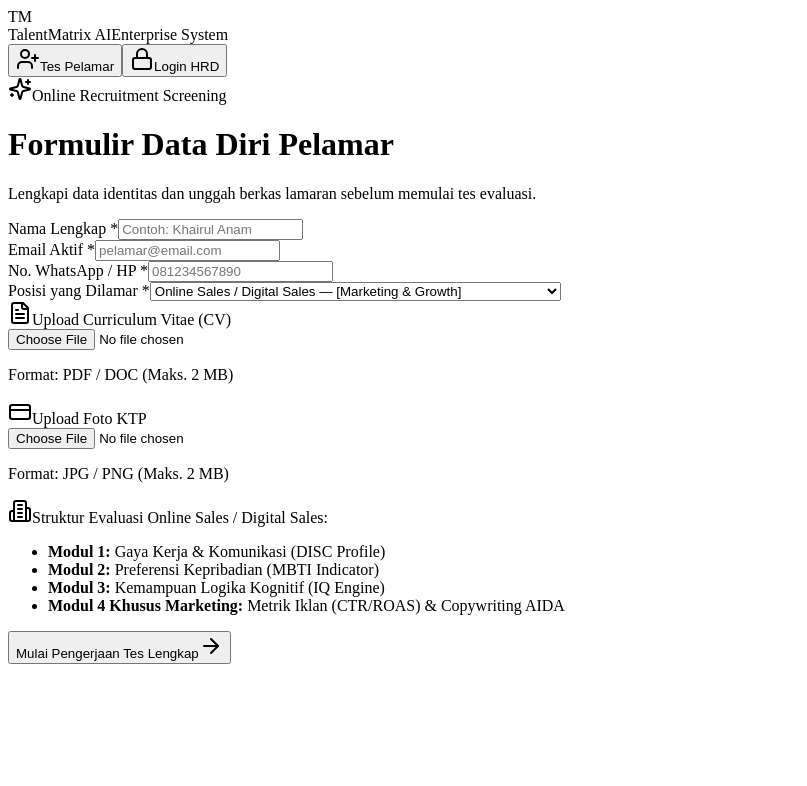
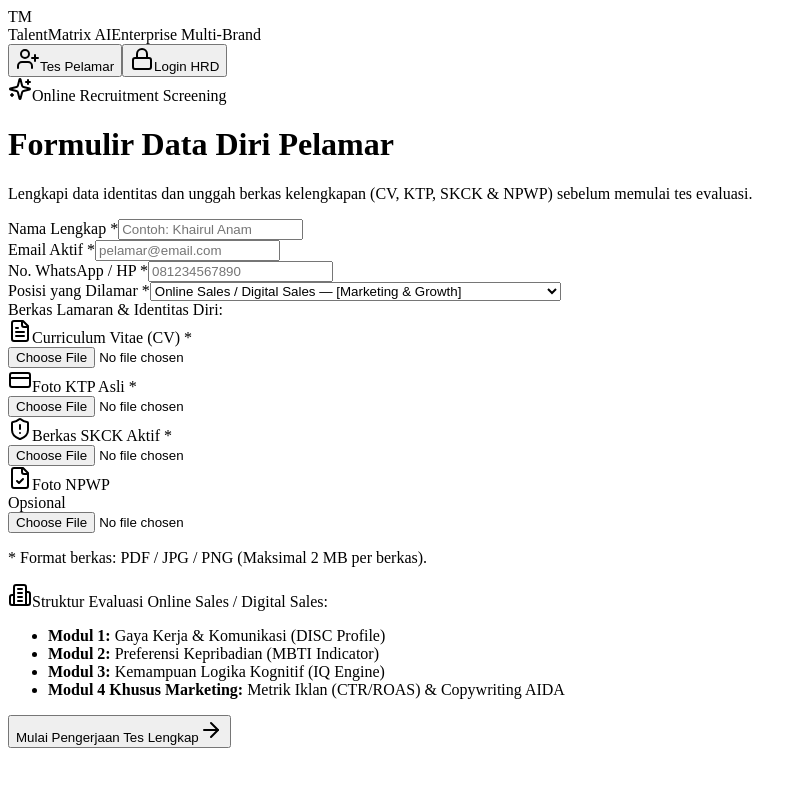
Before and after one commit to cioarlindaputra-glitch/talentfit-, a Next.js app: page / in a window 1280 px wide. Shown: the top 786 px of the page, without its empty margins (0-807 px from the left). Built offline with nearby package versions, Linux system fonts and the light colour scheme.

Commit message:
Enhance applicant form with SKCK and NPWP uploads
Updated applicant form to include additional document uploads (SKCK, NPWP) and modified local storage keys. Enhanced comments for clarity.

```diff
--- a/app/page.js
+++ b/app/page.js
@@ -4,7 +4,7 @@ import React, { useState, useEffect } from 'react';
 import {
   Award, Brain, CheckCircle, Clock, Download, Plus,
   Printer, ShieldCheck, Sparkles, UserPlus, ArrowRight, Info, Briefcase,
-  Lock, KeyRound, LogOut, Eye, EyeOff, Calculator, Megaphone, Trash2, HeartHandshake, Search, FileDown, Building2, Upload, FileText, CreditCard, ExternalLink
+  Lock, KeyRound, LogOut, Eye, EyeOff, Calculator, Megaphone, Trash2, HeartHandshake, Search, FileDown, Building2, FileText, CreditCard, ShieldAlert, FileCheck
 } from 'lucide-react';
 import {
   Chart as ChartJS,
@@ -479,7 +479,7 @@ export default function Home() {
   const [newPosTitle, setNewPosTitle] = useState('');
   const [newPosDept, setNewPosDept] = useState('');
 
-  // Form Pelamar & File Upload State
+  // Form Pelamar & File Upload State (CV, KTP, SKCK, NPWP)
   const [form, setForm] = useState({
     name: '',
     email: '',
@@ -490,6 +490,8 @@ export default function Home() {
 
   const [cvFile, setCvFile] = useState({ name: '', dataUrl: '' });
   const [ktpFile, setKtpFile] = useState({ name: '', dataUrl: '' });
+  const [skckFile, setSkckFile] = useState({ name: '', dataUrl: '' });
+  const [npwpFile, setNpwpFile] = useState({ name: '', dataUrl: '' });
 
   const [currentApplicant, setCurrentApplicant] = useState(null);
   const [activeQuestions, setActiveQuestions] = useState([]);
@@ -501,7 +503,7 @@ export default function Home() {
   // Load Saved Database
   useEffect(() => {
     const savedPin = localStorage.getItem('tm_hr_pin');
-    const savedPos = localStorage.getItem('tm_company_positions_v2');
+    const savedPos = localStorage.getItem('tm_company_positions_v3');
     const savedWa = localStorage.getItem('tm_hr_wa');
     const savedUrl = localStorage.getItem('tm_supabase_url');
     const savedKey = localStorage.getItem('tm_supabase_key');
@@ -542,6 +544,8 @@ export default function Home() {
             date: item.test_date,
             cv: item.cv_data || null,
             ktp: item.ktp_data || null,
+            skck: item.skck_data || null,
+            npwp: item.npwp_data || null,
             disc: item.disc_summary,
             mbti: item.mbti_summary,
             iq: item.iq_summary,
@@ -564,12 +568,11 @@ export default function Home() {
     }
   };
 
-  // Convert File ke Base64 Data URL
+  // Convert File ke Base64 Data URL (CV, KTP, SKCK, NPWP)
   const handleFileUpload = (e, type) => {
     const file = e.target.files[0];
     if (!file) return;
 
-    // Batas file 2MB
     if (file.size > 2 * 1024 * 1024) {
       alert(`Ukuran berkas ${file.name} melebihi 2 MB. Harap gunakan berkas di bawah 2 MB!`);
       e.target.value = null;
@@ -578,11 +581,10 @@ export default function Home() {
 
     const reader = new FileReader();
     reader.onloadend = () => {
-      if (type === 'cv') {
-        setCvFile({ name: file.name, dataUrl: reader.result });
-      } else if (type === 'ktp') {
-        setKtpFile({ name: file.name, dataUrl: reader.result });
-      }
+      if (type === 'cv') setCvFile({ name: file.name, dataUrl: reader.result });
+      else if (type === 'ktp') setKtpFile({ name: file.name, dataUrl: reader.result });
+      else if (type === 'skck') setSkckFile({ name: file.name, dataUrl: reader.result });
+      else if (type === 'npwp') setNpwpFile({ name: file.name, dataUrl: reader.result });
     };
     reader.readAsDataURL(file);
   };
@@ -665,7 +667,7 @@ export default function Home() {
     };
     const updated = [...positionsList, newPos];
     setPositionsList(updated);
-    localStorage.setItem('tm_company_positions_v2', JSON.stringify(updated));
+    localStorage.setItem('tm_company_positions_v3', JSON.stringify(updated));
     setNewPosTitle('');
     setNewPosDept('');
     setShowAddPosModal(false);
@@ -680,7 +682,7 @@ export default function Home() {
     if (confirm(`Hapus posisi "${positionsList[idxToDelete].title}" dari daftar lowongan?`)) {
       const updated = positionsList.filter((_, idx) => idx !== idxToDelete);
       setPositionsList(updated);
-      localStorage.setItem('tm_company_positions_v2', JSON.stringify(updated));
+      localStorage.setItem('tm_company_positions_v3', JSON.stringify(updated));
     }
   };
 
@@ -721,6 +723,8 @@ export default function Home() {
       ...form,
       cv: cvFile.dataUrl ? cvFile : null,
       ktp: ktpFile.dataUrl ? ktpFile : null,
+      skck: skckFile.dataUrl ? skckFile : null,
+      npwp: npwpFile.dataUrl ? npwpFile : null,
       id: 'APP-' + Math.floor(100000 + Math.random() * 900000),
       date: new Date().toLocaleDateString('id-ID', { day: 'numeric', month: 'short', year: 'numeric' })
     };
@@ -903,6 +907,8 @@ export default function Home() {
             test_date: resultObj.date,
             cv_data: resultObj.cv,
             ktp_data: resultObj.ktp,
+            skck_data: resultObj.skck,
+            npwp_data: resultObj.npwp,
             disc_summary: resultObj.disc,
             mbti_summary: resultObj.mbti,
             iq_summary: resultObj.iq,
@@ -967,12 +973,19 @@ export default function Home() {
       specificInfo += `\n*Skor Sales Properti:* ${activeReport.propertySales.score}% (${activeReport.propertySales.cat})`;
     }
 
+    // Status berkas yang dilampirkan
+    const docs = [];
+    if (activeReport.cv) docs.push('CV');
+    if (activeReport.ktp) docs.push('KTP');
+    if (activeReport.skck) docs.push('SKCK');
+    if (activeReport.npwp) docs.push('NPWP');
+
     const text = `Halo Tim HRD, saya telah menyelesaikan Tes Asesmen Online:\n\n` +
       `*Nama Pelamar:* ${activeReport.name}\n` +
       `*ID Token:* ${activeReport.id}\n` +
       `*Posisi Dilamar:* ${activeReport.position} (${activeReport.dept})\n` +
       `*No. WA:* ${activeReport.phone}\n` +
-      `*Berkas Upload:* ${activeReport.cv ? 'CV Terlampir' : 'Tanpa CV'}, ${activeReport.ktp ? 'KTP Terlampir' : 'Tanpa KTP'}\n` +
+      `*Berkas Upload:* ${docs.length > 0 ? docs.join(', ') : 'Belum Melampirkan'}\n` +
       `*Tipe MBTI:* ${activeReport.mbti.type} (${activeReport.mbti.title})\n` +
       `*DISC Dominan:* ${activeReport.disc.dom}\n` +
       `${specificInfo}\n\n` +
@@ -984,7 +997,6 @@ export default function Home() {
     window.open(waUrl, '_blank');
   };
 
-  // Helper untuk membuka file preview (Base64) di tab baru
   const openFilePreview = (dataUrl) => {
     if (!dataUrl) return;
     const win = window.open();
@@ -1014,7 +1026,7 @@ export default function Home() {
             </div>
             <div>
               <span className="font-extrabold text-base tracking-tight bg-gradient-to-r from-white via-slate-100 to-sky-400 bg-clip-text text-transparent">TalentMatrix AI</span>
-              <span className="text-[10px] ml-2 px-2 py-0.5 rounded-full bg-emerald-500/20 text-emerald-300 font-semibold border border-emerald-500/30">Enterprise System</span>
+              <span className="text-[10px] ml-2 px-2 py-0.5 rounded-full bg-emerald-500/20 text-emerald-300 font-semibold border border-emerald-500/30">Enterprise Multi-Brand</span>
             </div>
           </div>
 
@@ -1040,7 +1052,7 @@ export default function Home() {
       {/* Main Container */}
       <main className="max-w-4xl mx-auto w-full px-4 py-8 flex-1 flex flex-col justify-center">
 
-        {/* 1. FORM PENDAFTARAN PELAMAR (DILENGKAPI UPLOAD CV & KTP) */}
+        {/* 1. FORM PENDAFTARAN PELAMAR (DILENGKAPI CV, KTP, SKCK, NPWP) */}
         {view === 'applicant-form' && (
           <div className="bg-white rounded-3xl border border-slate-200 shadow-xl p-6 sm:p-10 relative">
             <div className="max-w-xl mx-auto text-center space-y-2 mb-8">
@@ -1049,7 +1061,7 @@ export default function Home() {
                 <span>Online Recruitment Screening</span>
               </div>
               <h1 className="text-2xl sm:text-3xl font-black text-slate-900">Formulir Data Diri Pelamar</h1>
-              <p className="text-xs sm:text-sm text-slate-500">Lengkapi data identitas dan unggah berkas lamaran sebelum memulai tes evaluasi.</p>
+              <p className="text-xs sm:text-sm text-slate-500">Lengkapi data identitas dan unggah berkas kelengkapan (CV, KTP, SKCK & NPWP) sebelum memulai tes evaluasi.</p>
             </div>
 
             <form onSubmit={handleStartTest} className="max-w-lg mx-auto space-y-4">
@@ -1113,19 +1125,23 @@ export default function Home() {
                 </select>
               </div>
 
-              {/* FITUR BARU: UPLOAD BERKAS CV & KTP */}
-              <div className="grid grid-cols-1 sm:grid-cols-2 gap-4 pt-1">
+              {/* SEKSI UPLOAD DOKUMEN: CV, KTP, SKCK & NPWP */}
+              <div className="pt-2">
+                <label className="block text-xs font-extrabold text-slate-800 uppercase tracking-wider mb-2">Berkas Lamaran & Identitas Diri:</label>
+
+                <div className="grid grid-cols-1 sm:grid-cols-2 gap-3">
                   {/* Upload CV */}
-                <div className="p-3.5 bg-slate-50 border border-slate-200 rounded-2xl space-y-2">
+                  <div className="p-3 bg-slate-50 border border-slate-200 rounded-2xl space-y-1.5">
                     <div className="flex items-center space-x-1.5 text-xs font-bold text-slate-700">
-                    <FileText className="w-4 h-4 text-sky-600" />
-                    <span>Upload Curriculum Vitae (CV)</span>
+                      <FileText className="w-3.5 h-3.5 text-sky-600" />
+                      <span>Curriculum Vitae (CV) *</span>
                     </div>
                     <input
                       type="file"
+                      required
                       accept=".pdf,.doc,.docx"
                       onChange={(e) => handleFileUpload(e, 'cv')}
-                    className="block w-full text-[11px] text-slate-500 file:mr-2.5 file:py-1.5 file:px-3 file:rounded-xl file:border-0 file:text-[10px] file:font-bold file:bg-sky-50 file:text-sky-700 hover:file:bg-sky-100 cursor-pointer"
+                      className="block w-full text-[11px] text-slate-500 file:mr-2 file:py-1 file:px-2.5 file:rounded-lg file:border-0 file:text-[10px] file:font-bold file:bg-sky-50 file:text-sky-700 hover:file:bg-sky-100 cursor-pointer"
                     />
                     {cvFile.name && (
                       <div className="text-[10px] font-semibold text-emerald-600 flex items-center space-x-1 truncate">
@@ -1133,20 +1149,20 @@ export default function Home() {
                         <span className="truncate">{cvFile.name}</span>
                       </div>
                     )}
-                  <p className="text-[9px] text-slate-400">Format: PDF / DOC (Maks. 2 MB)</p>
                   </div>
 
                   {/* Upload KTP */}
-                <div className="p-3.5 bg-slate-50 border border-slate-200 rounded-2xl space-y-2">
+                  <div className="p-3 bg-slate-50 border border-slate-200 rounded-2xl space-y-1.5">
                     <div className="flex items-center space-x-1.5 text-xs font-bold text-slate-700">
-                    <CreditCard className="w-4 h-4 text-emerald-600" />
-                    <span>Upload Foto KTP</span>
+                      <CreditCard className="w-3.5 h-3.5 text-emerald-600" />
+                      <span>Foto KTP Asli *</span>
                     </div>
                     <input
                       type="file"
+                      required
                       accept="image/*"
                       onChange={(e) => handleFileUpload(e, 'ktp')}
-                    className="block w-full text-[11px] text-slate-500 file:mr-2.5 file:py-1.5 file:px-3 file:rounded-xl file:border-0 file:text-[10px] file:font-bold file:bg-emerald-50 file:text-emerald-700 hover:file:bg-emerald-100 cursor-pointer"
+                      className="block w-full text-[11px] text-slate-500 file:mr-2 file:py-1 file:px-2.5 file:rounded-lg file:border-0 file:text-[10px] file:font-bold file:bg-emerald-50 file:text-emerald-700 hover:file:bg-emerald-100 cursor-pointer"
                     />
                     {ktpFile.name && (
                       <div className="text-[10px] font-semibold text-emerald-600 flex items-center space-x-1 truncate">
@@ -1154,8 +1170,53 @@ export default function Home() {
                         <span className="truncate">{ktpFile.name}</span>
                       </div>
                     )}
-                  <p className="text-[9px] text-slate-400">Format: JPG / PNG (Maks. 2 MB)</p>
-                </div>
+                  </div>
+
+                  {/* Upload SKCK */}
+                  <div className="p-3 bg-slate-50 border border-slate-200 rounded-2xl space-y-1.5">
+                    <div className="flex items-center space-x-1.5 text-xs font-bold text-slate-700">
+                      <ShieldAlert className="w-3.5 h-3.5 text-amber-600" />
+                      <span>Berkas SKCK Aktif *</span>
+                    </div>
+                    <input
+                      type="file"
+                      required
+                      accept="image/*,.pdf"
+                      onChange={(e) => handleFileUpload(e, 'skck')}
+                      className="block w-full text-[11px] text-slate-500 file:mr-2 file:py-1 file:px-2.5 file:rounded-lg file:border-0 file:text-[10px] file:font-bold file:bg-amber-50 file:text-amber-700 hover:file:bg-amber-100 cursor-pointer"
+                    />
+                    {skckFile.name && (
+                      <div className="text-[10px] font-semibold text-emerald-600 flex items-center space-x-1 truncate">
+                        <CheckCircle className="w-3 h-3 flex-shrink-0" />
+                        <span className="truncate">{skckFile.name}</span>
+                      </div>
+                    )}
+                  </div>
+
+                  {/* Upload NPWP (Opsional) */}
+                  <div className="p-3 bg-slate-50 border border-slate-200 rounded-2xl space-y-1.5">
+                    <div className="flex items-center justify-between">
+                      <div className="flex items-center space-x-1.5 text-xs font-bold text-slate-700">
+                        <FileCheck className="w-3.5 h-3.5 text-purple-600" />
+                        <span>Foto NPWP</span>
+                      </div>
+                      <span className="text-[9px] font-bold text-slate-400 uppercase bg-slate-200/60 px-1.5 py-0.5 rounded">Opsional</span>
+                    </div>
+                    <input
+                      type="file"
+                      accept="image/*,.pdf"
+                      onChange={(e) => handleFileUpload(e, 'npwp')}
+                      className="block w-full text-[11px] text-slate-500 file:mr-2 file:py-1 file:px-2.5 file:rounded-lg file:border-0 file:text-[10px] file:font-bold file:bg-purple-50 file:text-purple-700 hover:file:bg-purple-100 cursor-pointer"
+                    />
+                    {npwpFile.name && (
+                      <div className="text-[10px] font-semibold text-emerald-600 flex items-center space-x-1 truncate">
+                        <CheckCircle className="w-3 h-3 flex-shrink-0" />
+                        <span className="truncate">{npwpFile.name}</span>
+                      </div>
+                    )}
+                  </div>
+                </div>
+                <p className="text-[10px] text-slate-400 mt-1.5">* Format berkas: PDF / JPG / PNG (Maksimal 2 MB per berkas).</p>
               </div>
 
               {/* Banner Info Modul */}
@@ -1410,17 +1471,25 @@ export default function Home() {
                 <div><span className="text-slate-400 block font-bold text-[10px]">Departemen:</span><strong>{activeReport.dept}</strong></div>
               </div>
 
-              {/* Status Berkas Terlampir (CV & KTP) */}
-              <div className="p-3 bg-sky-50/70 border border-sky-200 rounded-xl flex items-center justify-between text-xs">
-                <span className="font-bold text-sky-900">Kelengkapan Berkas Pelamar:</span>
-                <div className="flex items-center space-x-3">
+              {/* Status Berkas Terlampir (CV, KTP, SKCK, NPWP) */}
+              <div className="p-3 bg-sky-50/70 border border-sky-200 rounded-xl text-xs space-y-1">
+                <span className="font-bold text-sky-900 block mb-1">Status Berkas Terlampir Pelamar:</span>
+                <div className="flex flex-wrap items-center gap-3">
                   <span className={`flex items-center space-x-1 font-semibold ${activeReport.cv ? 'text-emerald-700' : 'text-slate-400'}`}>
                     <FileText className="w-3.5 h-3.5" />
-                    <span>{activeReport.cv ? 'CV Terlampir' : 'Tanpa CV'}</span>
+                    <span>{activeReport.cv ? 'CV Ada' : 'Tanpa CV'}</span>
                   </span>
                   <span className={`flex items-center space-x-1 font-semibold ${activeReport.ktp ? 'text-emerald-700' : 'text-slate-400'}`}>
                     <CreditCard className="w-3.5 h-3.5" />
-                    <span>{activeReport.ktp ? 'KTP Terlampir' : 'Tanpa KTP'}</span>
+                    <span>{activeReport.ktp ? 'KTP Ada' : 'Tanpa KTP'}</span>
+                  </span>
+                  <span className={`flex items-center space-x-1 font-semibold ${activeReport.skck ? 'text-emerald-700' : 'text-slate-400'}`}>
+                    <ShieldAlert className="w-3.5 h-3.5" />
+                    <span>{activeReport.skck ? 'SKCK Ada' : 'Tanpa SKCK'}</span>
+                  </span>
+                  <span className={`flex items-center space-x-1 font-semibold ${activeReport.npwp ? 'text-emerald-700' : 'text-slate-400'}`}>
+                    <FileCheck className="w-3.5 h-3.5" />
+                    <span>{activeReport.npwp ? 'NPWP Ada' : 'Tanpa NPWP'}</span>
                   </span>
                 </div>
               </div>
@@ -1563,7 +1632,7 @@ export default function Home() {
           </div>
         )}
 
-        {/* 5. PORTAL HRD PERSISTEN (DENGAN AKSES DOWNLOAD/PREVIEW CV & KTP) */}
+        {/* 5. PORTAL HRD PERSISTEN (DENGAN AKSES CV, KTP, SKCK & NPWP) */}
         {view === 'hr-dashboard' && isHrAuthenticated && (
           <div className="space-y-6">
             <div className="bg-white rounded-3xl border border-slate-200 shadow-xl p-6 sm:p-8 space-y-6">
@@ -1580,7 +1649,7 @@ export default function Home() {
                       <span className="px-2 py-0.5 rounded bg-sky-100 text-sky-800 text-[10px] font-bold">LocalStorage Mode</span>
                     )}
                   </div>
-                  <p className="text-xs text-slate-500">Seluruh data pelamar, skor tes, serta berkas CV & KTP tersimpan aman.</p>
+                  <p className="text-xs text-slate-500">Seluruh data pelamar, skor tes, serta kelengkapan berkas tersimpan aman.</p>
                 </div>
                 <div className="flex items-center space-x-2">
                   <button onClick={() => setShowSettingsModal(true)} className="px-3 py-2 bg-slate-100 hover:bg-slate-200 text-slate-700 rounded-xl text-xs font-bold border border-slate-200 flex items-center space-x-1">
@@ -1646,7 +1715,7 @@ export default function Home() {
                     <h3 className="text-xs font-extrabold text-slate-900 uppercase tracking-wider">
                       Daftar Rekap Hasil Seluruh Pelamar ({filteredApplicants.length} Data)
                     </h3>
-                    <p className="text-[11px] text-slate-400">Seluruh data hasil tes, skor IQ, serta lampiran berkas pelamar.</p>
+                    <p className="text-[11px] text-slate-400">Seluruh data hasil tes, skor IQ, serta kelengkapan berkas pelamar.</p>
                   </div>
                   <div className="relative w-full sm:w-64">
                     <Search className="w-3.5 h-3.5 absolute left-3 top-3 text-slate-400" />
@@ -1693,33 +1762,55 @@ export default function Home() {
                               <div className="text-[10px] text-slate-400">{c.date}</div>
                             </td>
 
-                            {/* Tombol Akses Berkas CV & KTP */}
-                            <td className="p-3 text-center space-x-1">
+                            {/* Tombol Akses Berkas CV, KTP, SKCK & NPWP */}
+                            <td className="p-3 text-center">
+                              <div className="flex items-center justify-center space-x-1">
                                 {c.cv?.dataUrl ? (
                                   <button
                                     onClick={() => openFilePreview(c.cv.dataUrl)}
-                                  className="px-2 py-0.5 bg-sky-50 text-sky-700 hover:bg-sky-100 rounded text-[10px] font-bold border border-sky-200 inline-flex items-center space-x-0.5"
+                                    className="px-1.5 py-0.5 bg-sky-50 text-sky-700 hover:bg-sky-100 rounded text-[9px] font-bold border border-sky-200 inline-flex items-center"
                                     title={`Buka CV: ${c.cv.name}`}
                                   >
-                                  <FileText className="w-2.5 h-2.5 mr-0.5" />
-                                  <span>CV</span>
+                                    CV
                                   </button>
                                 ) : (
-                                <span className="text-[10px] text-slate-300">-</span>
+                                  <span className="text-[9px] text-slate-300">-</span>
                                 )}
 
                                 {c.ktp?.dataUrl ? (
                                   <button
                                     onClick={() => openFilePreview(c.ktp.dataUrl)}
-                                  className="px-2 py-0.5 bg-emerald-50 text-emerald-700 hover:bg-emerald-100 rounded text-[10px] font-bold border border-emerald-200 inline-flex items-center space-x-0.5"
+                                    className="px-1.5 py-0.5 bg-emerald-50 text-emerald-700 hover:bg-emerald-100 rounded text-[9px] font-bold border border-emerald-200 inline-flex items-center"
                                     title={`Buka KTP: ${c.ktp.name}`}
                                   >
-                                  <CreditCard className="w-2.5 h-2.5 mr-0.5" />
-                                  <span>KTP</span>
+                                    KTP
                                   </button>
                                 ) : (
-                                <span className="text-[10px] text-slate-300">-</span>
-                              )}
+                                  <span className="text-[9px] text-slate-300">-</span>
+                                )}
+
+                                {c.skck?.dataUrl ? (
+                                  <button
+                                    onClick={() => openFilePreview(c.skck.dataUrl)}
+                                    className="px-1.5 py-0.5 bg-amber-50 text-amber-700 hover:bg-amber-100 rounded text-[9px] font-bold border border-amber-200 inline-flex items-center"
+                                    title={`Buka SKCK: ${c.skck.name}`}
+                                  >
+                                    SKCK
+                                  </button>
+                                ) : (
+                                  <span className="text-[9px] text-slate-300">-</span>
+                                )}
+
+                                {c.npwp?.dataUrl ? (
+                                  <button
+                                    onClick={() => openFilePreview(c.npwp.dataUrl)}
+                                    className="px-1.5 py-0.5 bg-purple-50 text-purple-700 hover:bg-purple-100 rounded text-[9px] font-bold border border-purple-200 inline-flex items-center"
+                                    title={`Buka NPWP: ${c.npwp.name}`}
+                                  >
+                                    NPWP
+                                  </button>
+                                ) : null}
+                              </div>
                             </td>
 
                             <td className="p-3 text-center font-bold text-purple-700">{c.mbti.type}</td>
```
Lines whose indentation alone changed are shown as unchanged.
